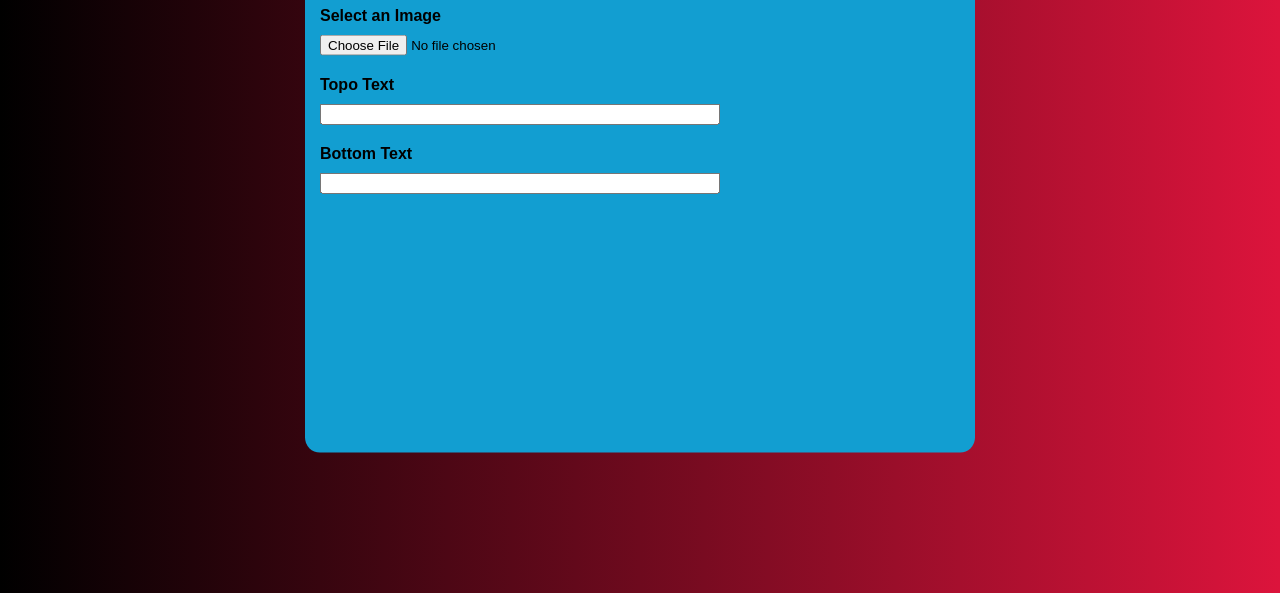
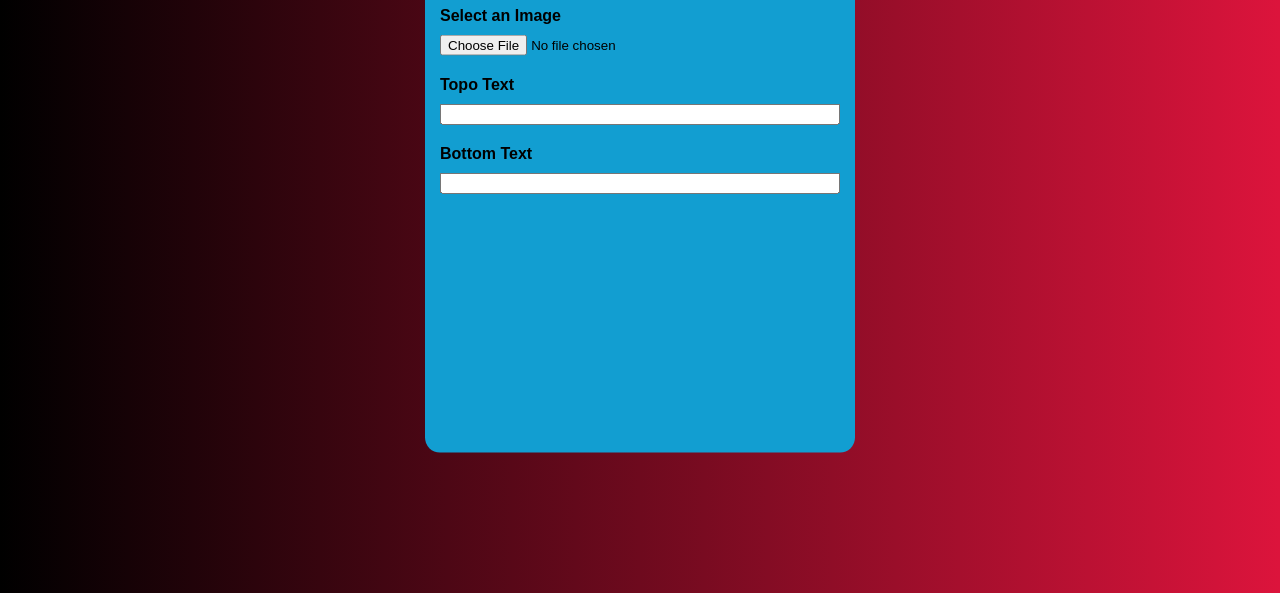
Before and after one commit to SwordBr019/Meme-Generator, a plain HTML site: page index.html in a window 1280 px wide. Shown: the part 228-821 px from the top of the page. Drawn offline with Linux system fonts and the light colour scheme.

Commit message:
Add files via upload

```diff
--- a/style.css
+++ b/style.css
@@ -36,8 +36,6 @@ body{
 
 .machine{
     position: absolute;
-    min-height: 50%;
-    min-width: 50%;
     background-color: #129ed1;
     top:50%;
     left: 50%;
```
